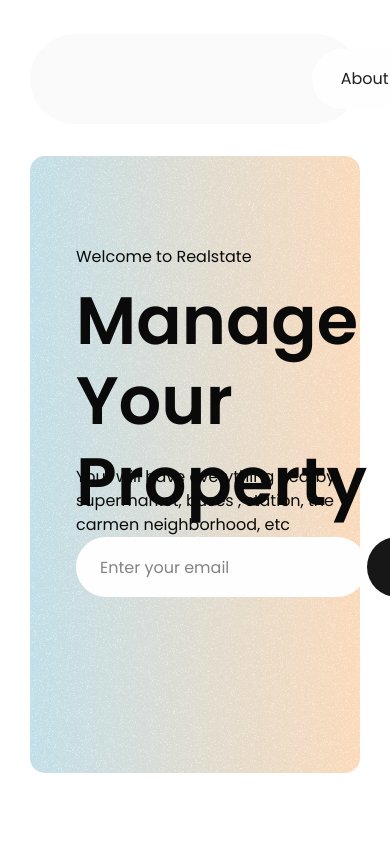
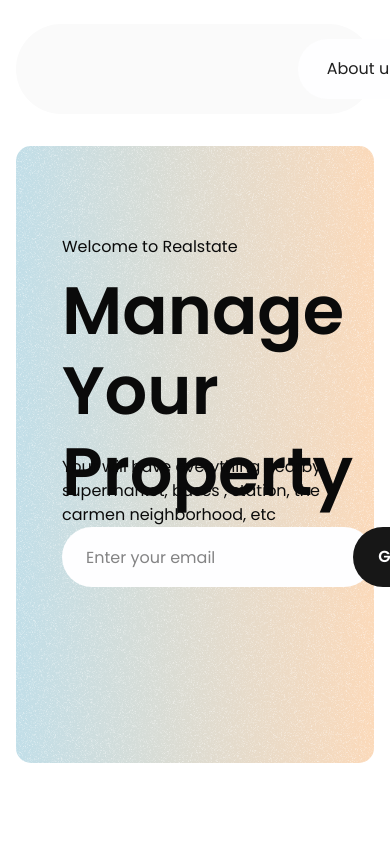
Before and after one commit to kav1nduKalhara/estate-landing-page, a Next.js app: page / in a window 390 px wide. Shown: the top 844 px of the page. Built offline with nearby package versions, Linux system fonts and the light colour scheme.

Commit message:
feat: improve layout responsiveness with viewport meta tag and refined padding in Home component

```diff
--- a/app/layout.tsx
+++ b/app/layout.tsx
@@ -20,6 +20,9 @@ export default function RootLayout({
 }>) {
     return (
         <html lang="en">
+        <head>
+            <meta name="viewport" content="width=device-width, initial-scale=1.0" />
+        </head>
         <body className={`${poppins.className} antialiased`}>
         {children}
         </body>
--- a/app/page.tsx
+++ b/app/page.tsx
@@ -12,7 +12,7 @@ import Subscribe from "@/components/Subscribe";
 
 export default function Home() {
     return (
-        <main className="px-[30px] pt-[34px] pb-[110px]">
+        <main className="px-4 sm:px-6 md:px-12 lg:px-20 xl:px-40 pt-6 pb-20 max-w-[1440px] mx-auto">
             <NavBar/>
             <Hero/>
             <Steps/>
```
